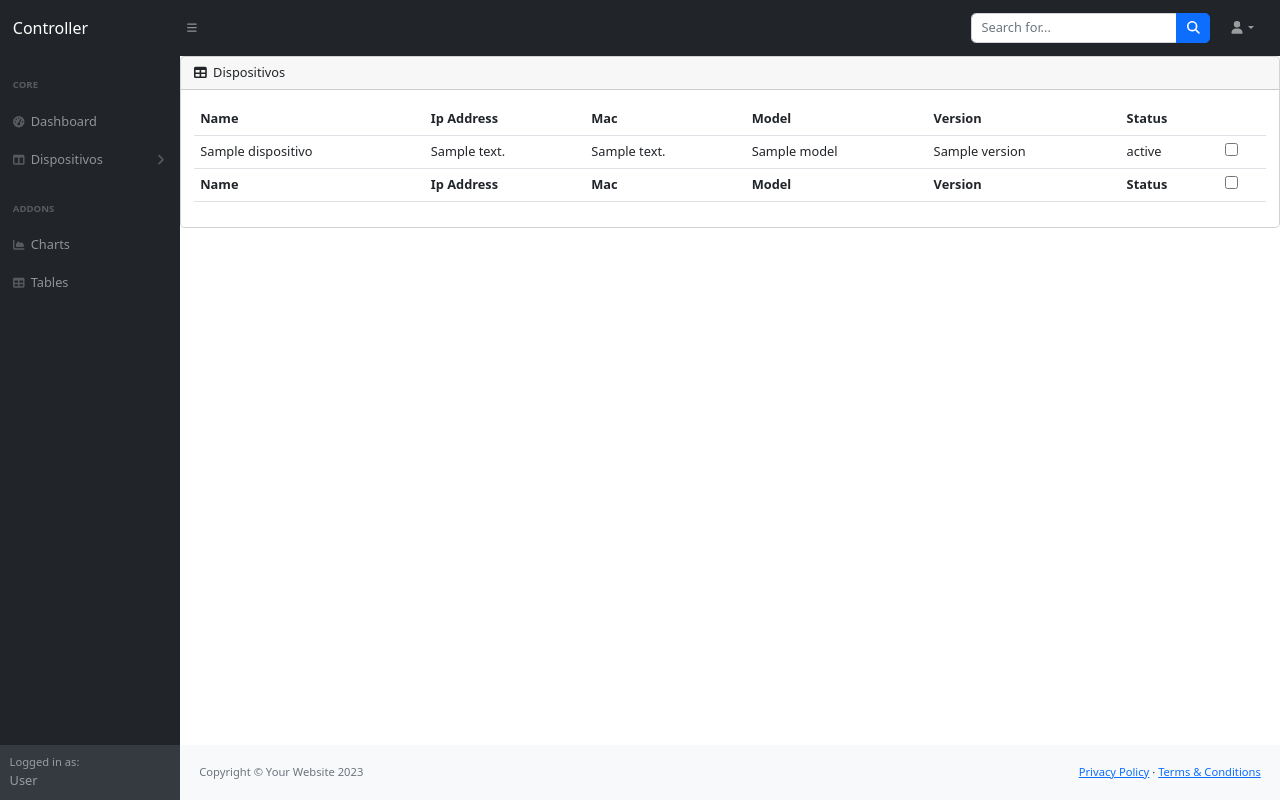
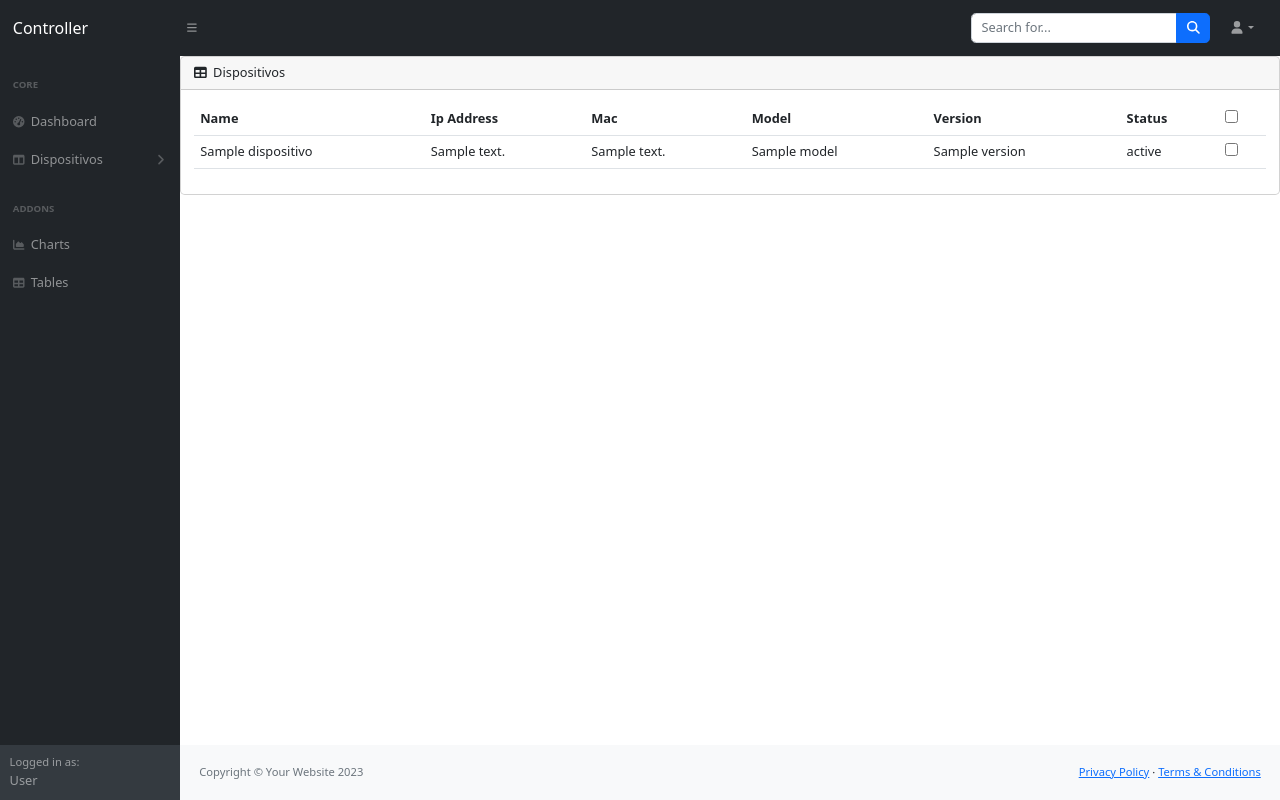
Before and after one commit to hokuto06/devicescontroller, a Django app: template mainController/templates/setup.html in a window 1280 px wide. Run offline with Django 4.2, Linux system fonts and the light colour scheme; the template is opened without the code that fills it: most values are stand-ins (such as "Sample title", 1, 10 or a date in 2020); some libraries are stand-ins or nearby versions.

Commit message:
Restauracion

```diff
--- a/mainController/templates/setup.html
+++ b/mainController/templates/setup.html
@@ -20,22 +20,11 @@
                     <th>Model</th>
                     <th>Version</th>
                     <th>Status</th>
-                    <th></th>
-                </tr>
-            </thead>
-            <tfoot>
-                <tr>
-                    <th>Name</th>
-                    <th>Ip Address</th>
-                    <th>Mac</th>
-                    <th>Model</th>
-                    <th>Version</th>
-                    <th>Status</th>
                     <th>
                         <input type="checkbox" id="seleccionarTodos">
                     </th>
                 </tr>
-            </tfoot>
+            </thead>
             <tbody>
                 {% for dispositivo in dispositivos %}
                 <tr>
```
